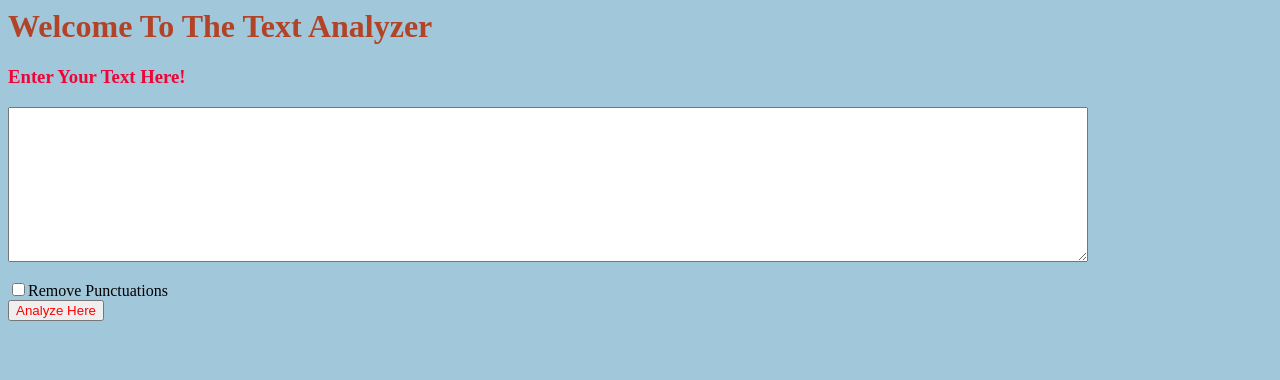
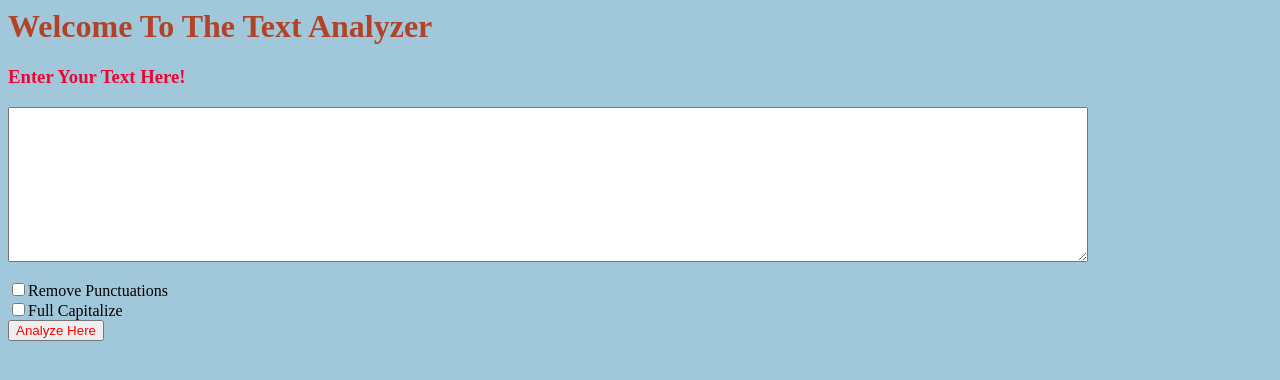
Before and after one commit to kpkrishan/Introduction_To_Django, a Django app: page / in a window 1280 px wide. Shown: the top 380 px of the page. Run offline with Django 3.2, Linux system fonts and the light colour scheme.

Commit message:
Add checkbox

```diff
--- a/Textutils/templates/home.html
+++ b/Textutils/templates/home.html
@@ -10,14 +10,15 @@
         <h3 style="color: rgb(238, 4, 55);">
             Enter Your Text Here!
         </h3>
-        <form action="/removepunc" method="get">
+        <form action="/analyze" method="get">
             <!-- 'name' identifies the textarea -->
-            <!-- name helps us to access the data entered in textarea using removepunc fucntion -->
+            <!-- name helps us to access the data entered in textarea using analyze fucntion -->
             <!-- if we dont give any value as input then default value will be printed .-->
             <textarea name='text' style= "margin: 0px;width: 1080px;height: 155px; color: rgb(19, 37, 139);" > </textarea> </br>
         </br>
         <!-- add a submit button and name it.-->
-        <input type="checkbox" name="removepunc" style="color: royalblue;" >Remove Punctuations </br>
+        <input type="checkbox" name="analyze" style="color: royalblue;" >Remove Punctuations </br>
+        <input type="checkbox" name="capfirst" style="color: royalblue;" >Full Capitalize </br>
             <button type="submit" style="color:red;"> Analyze Here
 
             </button>
```
